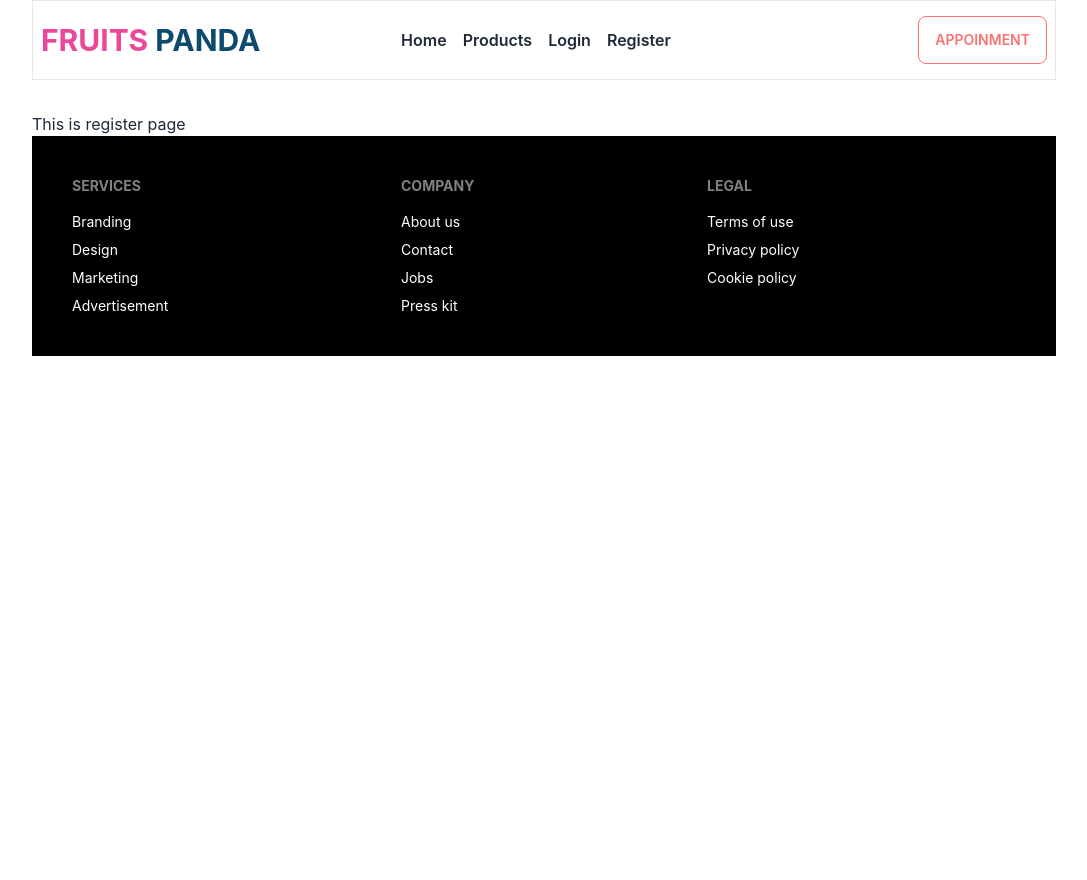
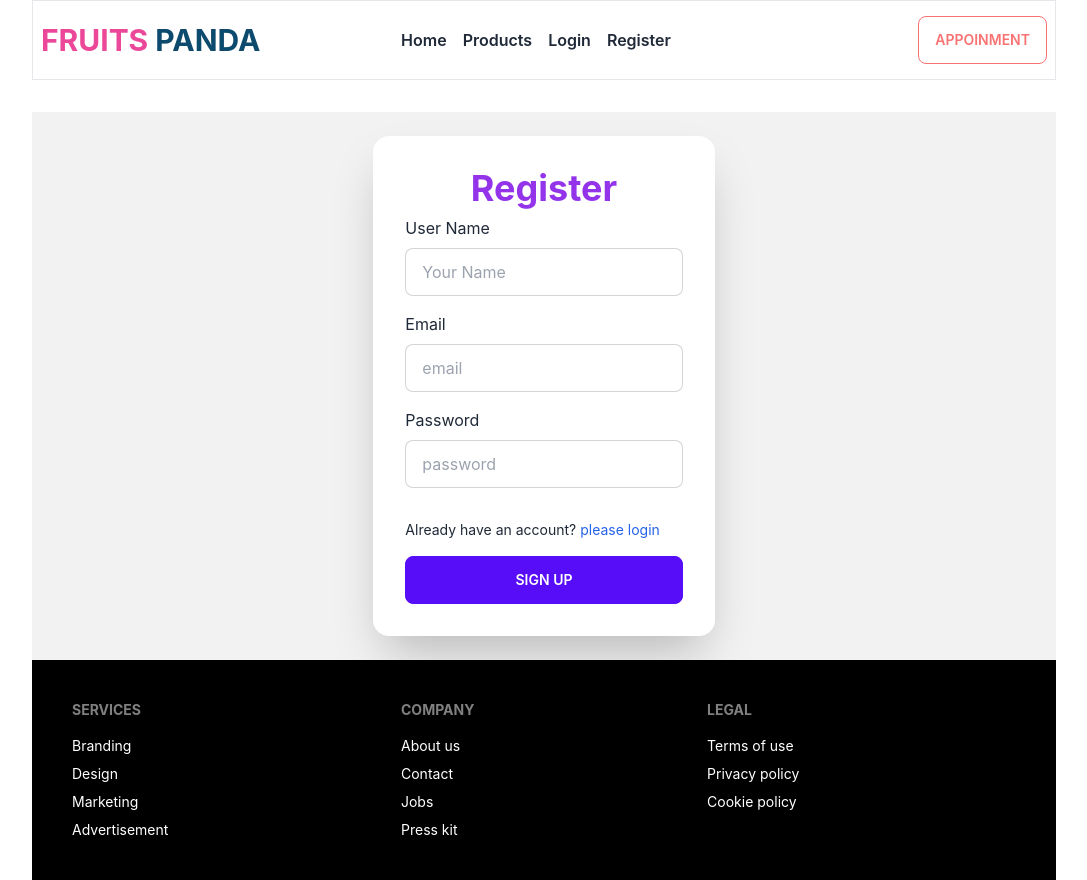
Before and after one commit to Mahmod-Hassan/assigntment-11-client, a React (Create React App) app: page /register in a window 1280 px wide. Shown: the whole page, without its empty margins (96-1183 px from the left). Before the commit the page ends 800 px from the top, so only its background shows below. Built offline with nearby package versions, Linux system fonts and the light colour scheme.

Commit message:
register page complete

```diff
--- a/src/Pages/Login/Login.js
+++ b/src/Pages/Login/Login.js
@@ -32,11 +32,11 @@ const Login = () => {
                         {/* if new create an account is here */}
                         <p className='mt-6 label-text'>New to fruits panda? <Link to='/register' className='link link-hover text-blue-600'>create an account</Link></p>
 
-                        <div className="flex items-center justify-between mt-4">
-                            <button className="bg-blue-500 hover:bg-blue-700 text-white font-bold py-2 px-4 rounded focus:outline-none focus:shadow-outline" type="submit">
+                        <div className="flex items-center justify-between mt-4 gap-8">
+                            <button className="btn bg-blue-500 hover:bg-blue-700 text-white font-bold border-0" type="submit">
                                 Sign In
                             </button>
-                            <a className="inline-block align-baseline font-bold text-sm text-blue-500 hover:text-blue-800" href="#">
+                            <a className="block font-bold text-sm text-blue-500 hover:text-blue-800" href="#">
                                 Forgot Password?
                             </a>
                         </div>
--- a/src/Pages/Register/Register.js
+++ b/src/Pages/Register/Register.js
@@ -1,10 +1,51 @@
 import React from 'react';
+import { Link } from 'react-router-dom';
 
 const Register = () => {
+    const handleRegister = event => {
+        event.preventDefault();
+        const form = event.target;
+        const userName = form.name.value;
+        const email = form.email.value;
+        const password = form.password.value;
+        console.log(userName, email, password);
+    }
     return (
-        <div>
-            <h1>This is register page</h1>
-        </div>
+        <div className="hero py-6 bg-base-200">
+            <div className="card w-2/3 lg:w-1/3 shadow-2xl bg-base-100">
+
+                <div className="card-body">
+                    <h1 className='text-4xl font-bold text-center text-purple-600'>Register</h1>
+                    <form onSubmit={handleRegister}>
+
+                        {/* username is here */}
+                        <div className="form-control">
+                            <label className='mb-2'>User Name</label>
+                            <input type="text" placeholder="Your Name" name="name" className="input input-bordered mb-4" />
+                        </div>
+
+                        {/* email field is here */}
+                        <div className="form-control">
+                            <label className='mb-2'>Email</label>
+                            <input type="email" placeholder="email" name="email" className="input input-bordered mb-4" />
+                        </div>
+
+                        {/* password field is here */}
+                        <div className="form-control">
+                            <label className='mb-2'>Password</label>
+                            <input type="password" placeholder="password"
+                                name="password" className="input input-bordered mb-4" />
+                        </div>
+
+                        {/* if new create an account is here */}
+                        <p className='my-4 label-text'>Already have an account? <Link to='/login' className='link link-hover text-blue-600'>please login</Link></p>
+
+                        <button type='submit' className='btn btn-primary w-full'>Sign Up</button>
+                    </form>
+                </div>
+
+            </div>
+        </div >
     );
 };
 
```
